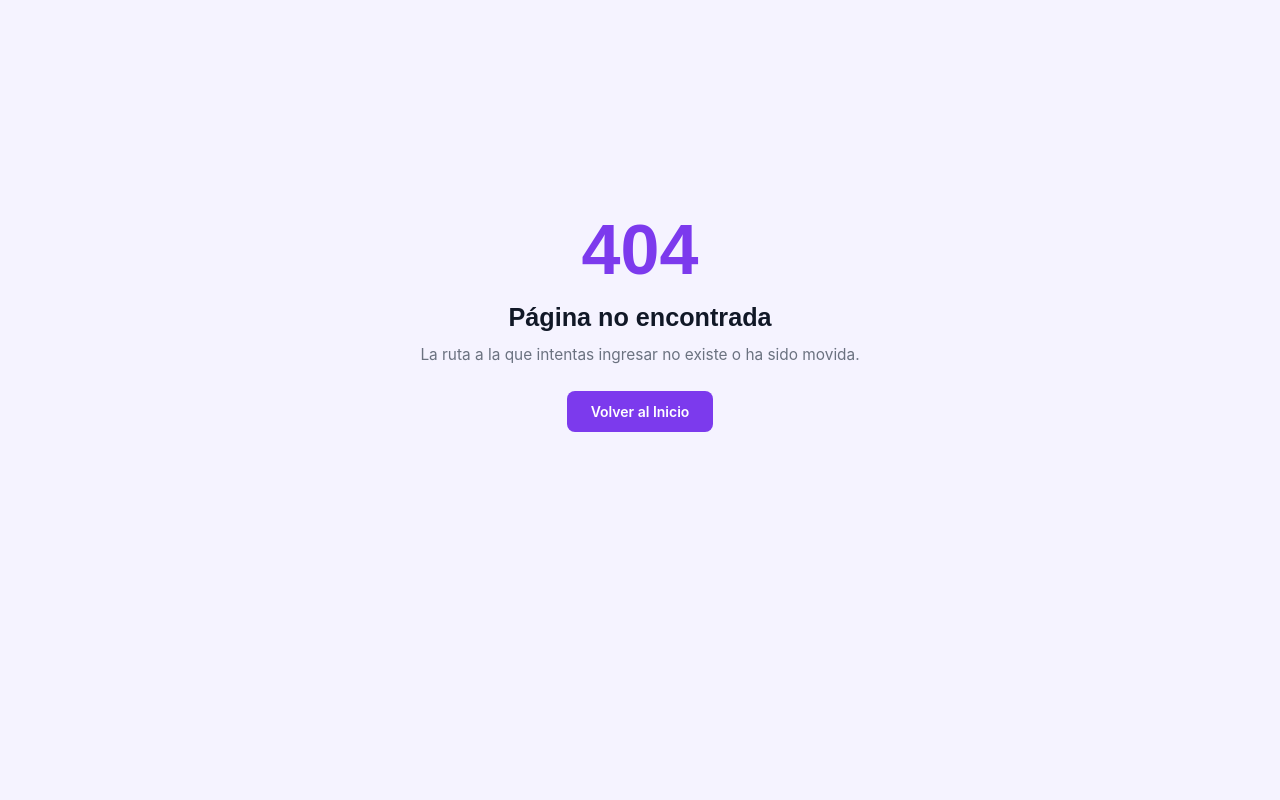
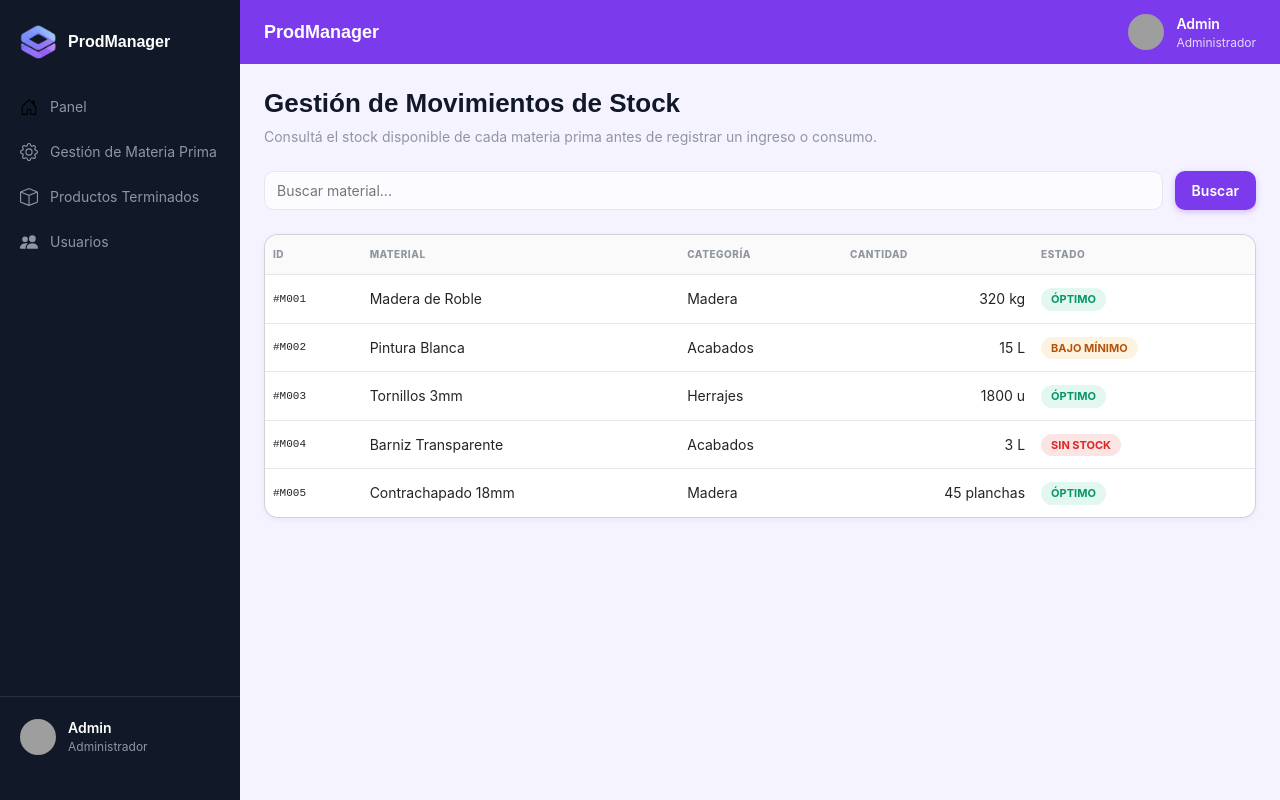
Before and after one commit to QuantiaStudio/Gestor-de-Produccion-e-Inventario-para-Emprendimientos, an Angular app in the folder frontend/ProdManager/: page /dashboard/movimientos-stock in a window 1280 px wide. Before the commit this address had no page. Built offline with nearby package versions, Linux system fonts and the light colour scheme; grey boxes are pictures that could not be loaded.

Commit message:
feat: implementar listado de materias primas y stock dentro de gestion de movimientos (TK-12-02)

```diff
--- a/frontend/ProdManager/src/app/app.routes.ts
+++ b/frontend/ProdManager/src/app/app.routes.ts
@@ -27,6 +27,7 @@ export const routes: Routes = [
     children: [
       { path: '', component: DashboardComponent, pathMatch: 'full' },
       { path: 'materias-primas', component: MateriasPrimasComponent },
+      { path: 'movimientos-stock', component: MateriaPrimaListadoComponent },
       { path: 'users', component: UsersComponent },
       { path: 'productos-terminados', component: ProductoTerminadoListadoComponent },
     ],
--- a/frontend/ProdManager/src/app/materia-prima/materia-prima-listado/materia-prima-listado.component.html
+++ b/frontend/ProdManager/src/app/materia-prima/materia-prima-listado/materia-prima-listado.component.html
@@ -1,6 +1,6 @@
 <div class="listado-header">
-  <h1>Materias Primas</h1>
-  <p>Consulta el estado actual de los materiales disponibles en el taller.</p>
+  <h1>Gestión de Movimientos de Stock</h1>
+  <p>Consultá el stock disponible de cada materia prima antes de registrar un ingreso o consumo.</p>
 </div>
 
 <div class="search-bar">
```
